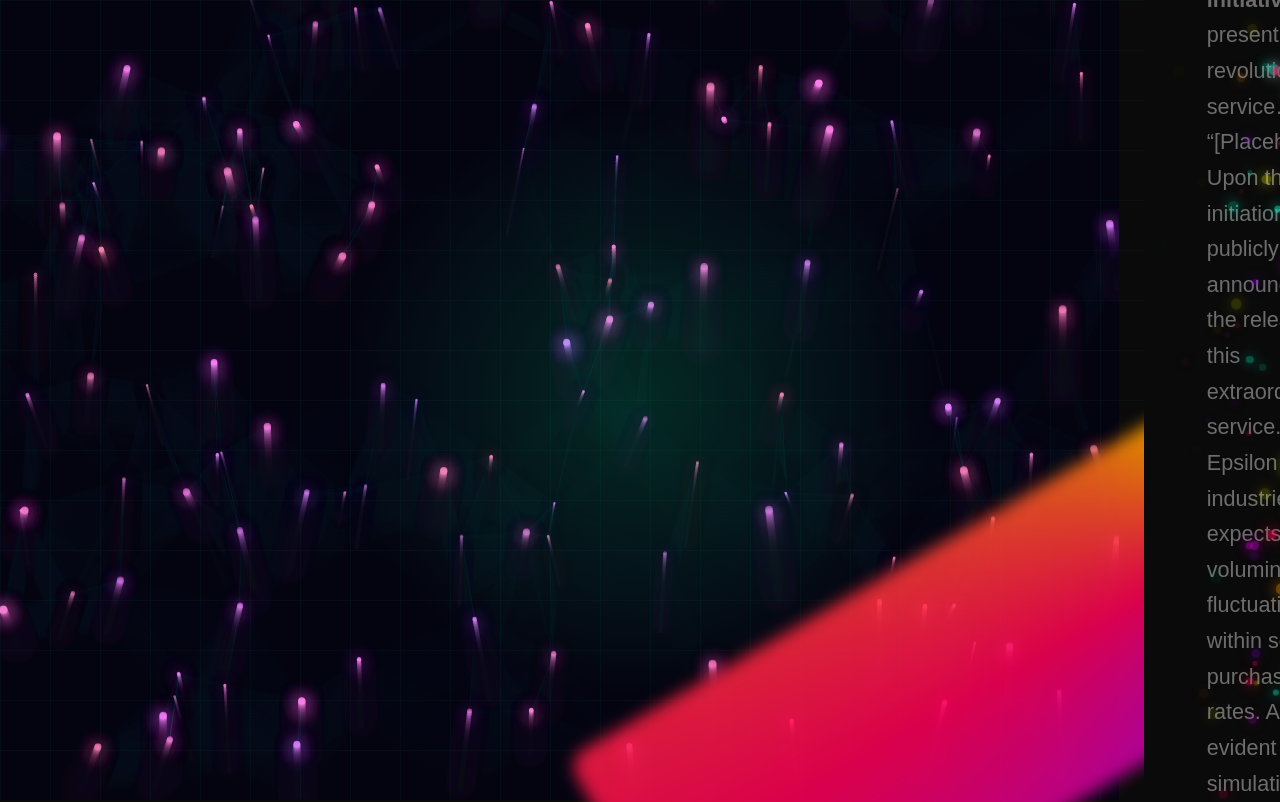
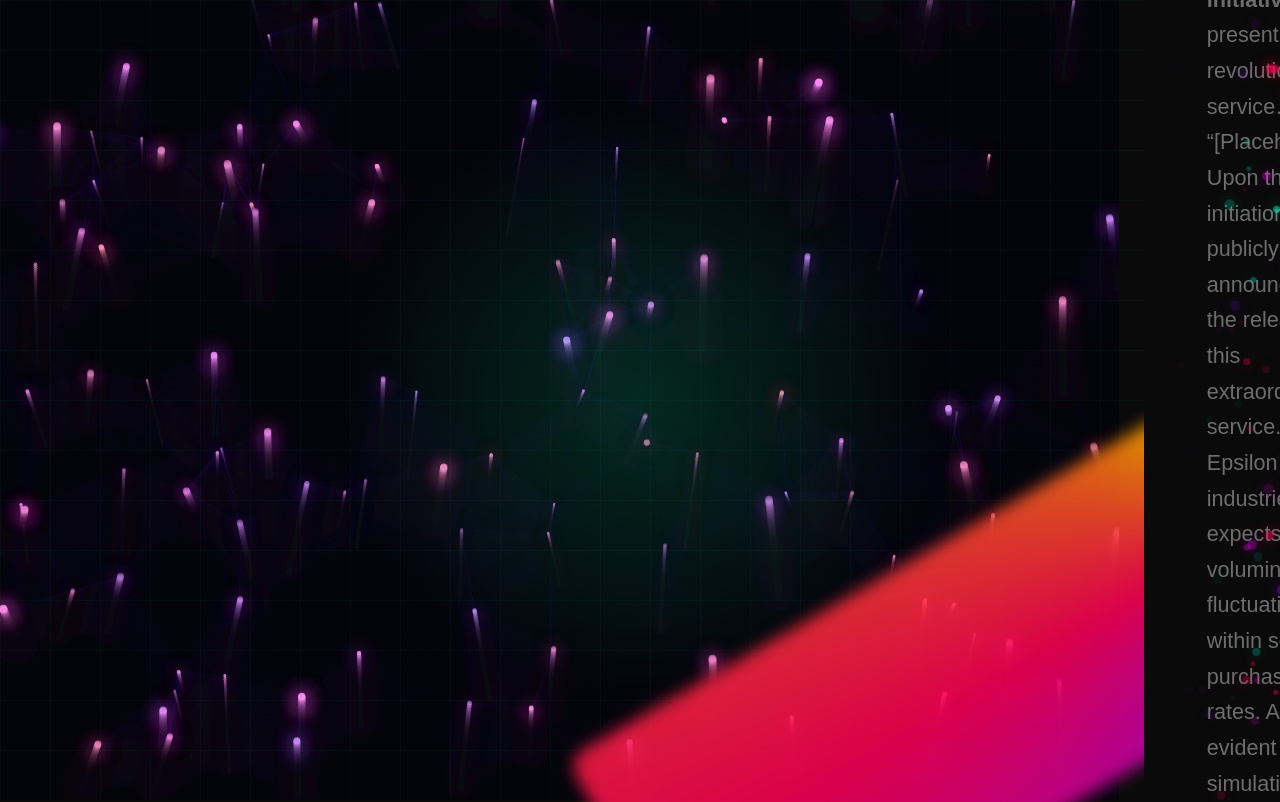
Before and after one commit to X-trioprism-X/presentation, a plain HTML site: page index.html in a window 1280 px wide. Shown: the top 802 px of the page. Drawn offline with Linux system fonts and the light colour scheme; animation ran at ten frames a second.

Commit message:
Update index.html

```diff
--- a/index.html
+++ b/index.html
@@ -21,8 +21,8 @@
             <div class="intro-text">Hello Sharks</div>
         </div>
 
-        <!-- Main content with aura -->
-        <div class="aura-wrapper" id="auraWrapper">
+        <!-- Aura + Text -->
+        <div class="aura-wrapper">
             <div class="wipe-container" id="wipeContainer">
                 <p class="pitch-paragraph">
                     Within this pitch I, the representative of <strong>Epsilon initiative</strong>,
@@ -35,52 +35,48 @@
                 </p>
             </div>
         </div>
+
         <div class="click-hint">Click anywhere to go fullscreen</div>
     </div>
 
     <script>
-        // Fullscreen toggle
+        // Fullscreen
         document.body.addEventListener('click', () => {
             if (!document.fullscreenElement) {
-                document.documentElement.requestFullscreen().catch(err => {
-                    console.log(`Fullscreen error: ${err.message}`);
-                });
+                document.documentElement.requestFullscreen().catch(() => {});
             } else {
                 document.exitFullscreen();
             }
         });
 
-        // ====================== NEON PARTICLE BACKGROUND ======================
+        // ==================== PARTICLE BACKGROUND ====================
         const canvas = document.getElementById('particle-canvas');
         const ctx = canvas.getContext('2d');
         let particles = [];
-        let particlesEnabled = true;
 
         class Particle {
-            constructor() {
-                this.reset();
-            }
+            constructor() { this.reset(); }
             reset() {
                 this.x = Math.random() * canvas.width;
                 this.y = Math.random() * canvas.height;
                 this.size = Math.random() * 3 + 1;
-                this.speedY = Math.random() * 1.2 + 0.6;
+                this.speedY = Math.random() * 1.4 + 0.6;
                 this.speedX = Math.random() * 0.8 - 0.4;
-                this.hue = Math.random() * 60 + 280; // Cyan → Purple → Pink range
-                this.opacity = Math.random() * 0.7 + 0.4;
+                this.hue = Math.random() * 70 + 270; // Purple → Cyan
+                this.opacity = Math.random() * 0.75 + 0.35;
                 this.life = 1;
             }
             update() {
                 this.y -= this.speedY;
                 this.x += this.speedX;
-                this.life -= 0.003;
+                this.life -= 0.0032;
                 if (this.y < 0 || this.life <= 0) this.reset();
             }
             draw() {
                 ctx.save();
                 ctx.globalAlpha = this.opacity * this.life;
-                ctx.fillStyle = `hsl(${this.hue}, 100%, 75%)`;
-                ctx.shadowBlur = 18;
+                ctx.fillStyle = `hsl(${this.hue}, 100%, 78%)`;
+                ctx.shadowBlur = 20;
                 ctx.shadowColor = `hsl(${this.hue}, 100%, 65%)`;
                 ctx.beginPath();
                 ctx.arc(this.x, this.y, this.size, 0, Math.PI * 2);
@@ -89,23 +85,21 @@
             }
         }
 
-        function initParticles(count = 140) {
+        function initParticles(count = 130) {
             particles = [];
-            for (let i = 0; i < count; i++) {
-                particles.push(new Particle());
-            }
+            for (let i = 0; i < count; i++) particles.push(new Particle());
         }
 
         function drawConnections() {
-            ctx.strokeStyle = 'rgba(0, 255, 220, 0.12)';
-            ctx.lineWidth = 1;
+            ctx.strokeStyle = 'rgba(120, 80, 255, 0.18)';
+            ctx.lineWidth = 1.1;
             for (let i = 0; i < particles.length; i++) {
                 for (let j = i + 1; j < particles.length; j++) {
                     const dx = particles[i].x - particles[j].x;
                     const dy = particles[i].y - particles[j].y;
-                    const distance = Math.hypot(dx, dy);
-                    if (distance < 160) {
-                        ctx.globalAlpha = (1 - distance / 160) * 0.25;
+                    const dist = Math.hypot(dx, dy);
+                    if (dist < 155) {
+                        ctx.globalAlpha = (1 - dist / 155) * 0.28;
                         ctx.beginPath();
                         ctx.moveTo(particles[i].x, particles[i].y);
                         ctx.lineTo(particles[j].x, particles[j].y);
@@ -116,82 +110,62 @@
             ctx.globalAlpha = 1;
         }
 
-        function animateParticles() {
-            if (!particlesEnabled) {
-                ctx.clearRect(0, 0, canvas.width, canvas.height);
-                requestAnimationFrame(animateParticles);
-                return;
-            }
-
-            ctx.fillStyle = 'rgba(10, 10, 20, 0.15)'; // Soft trail
+        function animate() {
+            ctx.fillStyle = 'rgba(8, 8, 18, 0.14)';
             ctx.fillRect(0, 0, canvas.width, canvas.height);
 
-            particles.forEach(p => {
-                p.update();
-                p.draw();
-            });
-
+            particles.forEach(p => { p.update(); p.draw(); });
             drawConnections();
-            requestAnimationFrame(animateParticles);
+            requestAnimationFrame(animate);
         }
 
-        function resizeCanvas() {
+        function resize() {
             canvas.width = window.innerWidth;
             canvas.height = window.innerHeight;
-            initParticles(140);
+            initParticles(130);
         }
 
-        // ====================== TEXT WIPE + PARTICLES ======================
+        // Text wipe particles
         setTimeout(() => {
             const container = document.getElementById('wipeContainer');
             const totalDuration = 4000;
-            const tickRate = 35;
             const startTime = Date.now();
 
             const emitter = setInterval(() => {
                 const elapsed = Date.now() - startTime;
-                if (elapsed >= totalDuration) {
-                    clearInterval(emitter);
-                    return;
-                }
+                if (elapsed >= totalDuration) return clearInterval(emitter);
 
-                const linearProgress = elapsed / totalDuration;
-                const easeProgress = 1 - Math.pow(1 - linearProgress, 3);
-                const completeX = easeProgress * 100;
+                const progress = 1 - Math.pow(1 - (elapsed / totalDuration), 3);
+                const x = progress * 100;
 
                 for (let i = 0; i < 4; i++) {
                     const spark = document.createElement('div');
                     spark.className = 'roblox-particle';
+                    spark.style.left = `${x}%`;
+                    spark.style.top = `${Math.random() * 100}%`;
 
-                    const randomY = Math.random() * 100;
-                    spark.style.left = `${completeX}%`;
-                    spark.style.top = `${randomY}%`;
+                    const colors = ['#ff0055', '#00ffcc', '#9900ff', '#ff00ff'];
+                    const col = colors[Math.floor(Math.random() * colors.length)];
+                    spark.style.background = col;
+                    spark.style.boxShadow = `0 0 15px ${col}`;
 
-                    const sparkColors = ['#ff0055', '#00ffcc', '#9900ff', '#ff9900', '#ffff00', '#ff00ff'];
-                    const chosenColor = sparkColors[Math.floor(Math.random() * sparkColors.length)];
-                    spark.style.background = chosenColor;
-                    spark.style.boxShadow = `0 0 12px ${chosenColor}, 0 0 20px ${chosenColor}`;
+                    spark.style.width = `${Math.random()*7 + 4}px`;
+                    spark.style.height = spark.style.width;
 
-                    const radiusSize = Math.random() * 8 + 4;
-                    spark.style.width = `${radiusSize}px`;
-                    spark.style.height = `${radiusSize}px`;
-
-                    const physicsX = (Math.random() - 0.5) * 60;
-                    const physicsY = (Math.random() - 0.6) * 90;
-                    spark.style.setProperty('--pX', `${physicsX}px`);
-                    spark.style.setProperty('--pY', `${physicsY}px`);
+                    spark.style.setProperty('--pX', `${(Math.random()-0.5)*70}px`);
+                    spark.style.setProperty('--pY', `${(Math.random()-0.6)*100}px`);
 
                     container.appendChild(spark);
-                    setTimeout(() => spark.remove(), 1200);
+                    setTimeout(() => spark.remove(), 1100);
                 }
-            }, tickRate);
+            }, 35);
         }, 3800);
 
-        // Init everything
+        // Init
         window.onload = () => {
-            resizeCanvas();
-            animateParticles();
-            window.addEventListener('resize', resizeCanvas);
+            resize();
+            animate();
+            window.addEventListener('resize', resize);
         };
     </script>
 </body>
```
